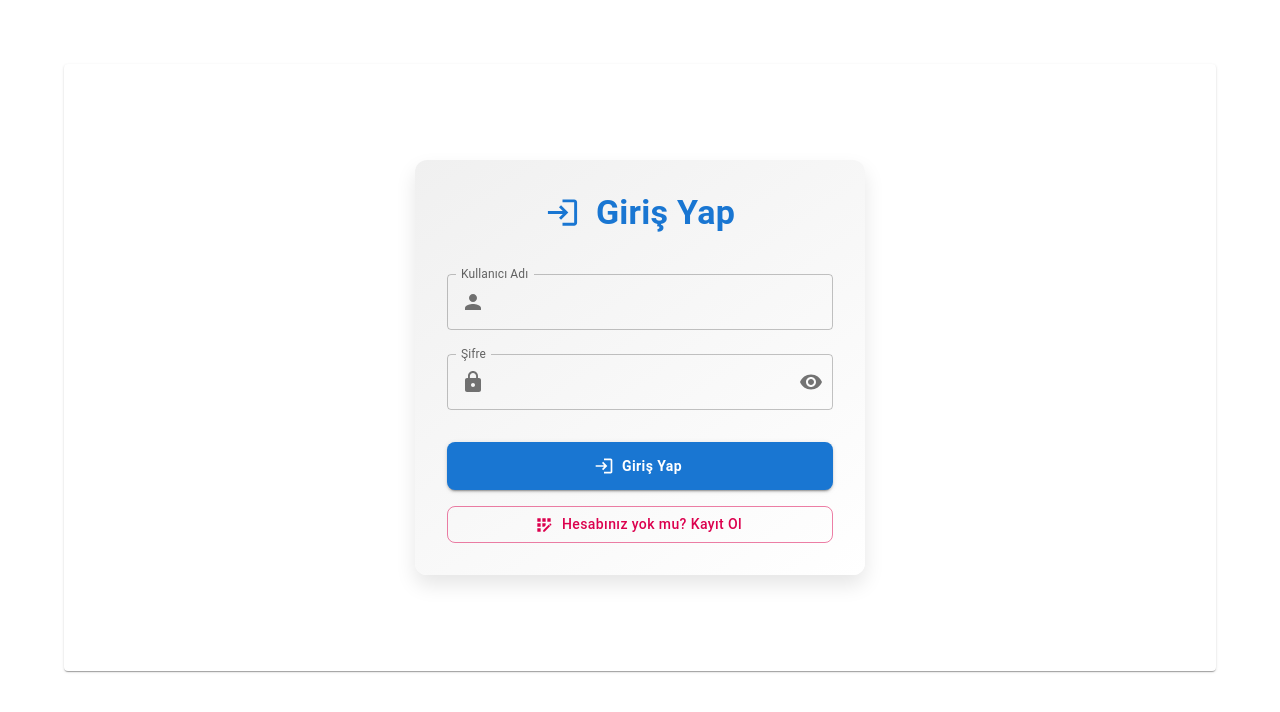
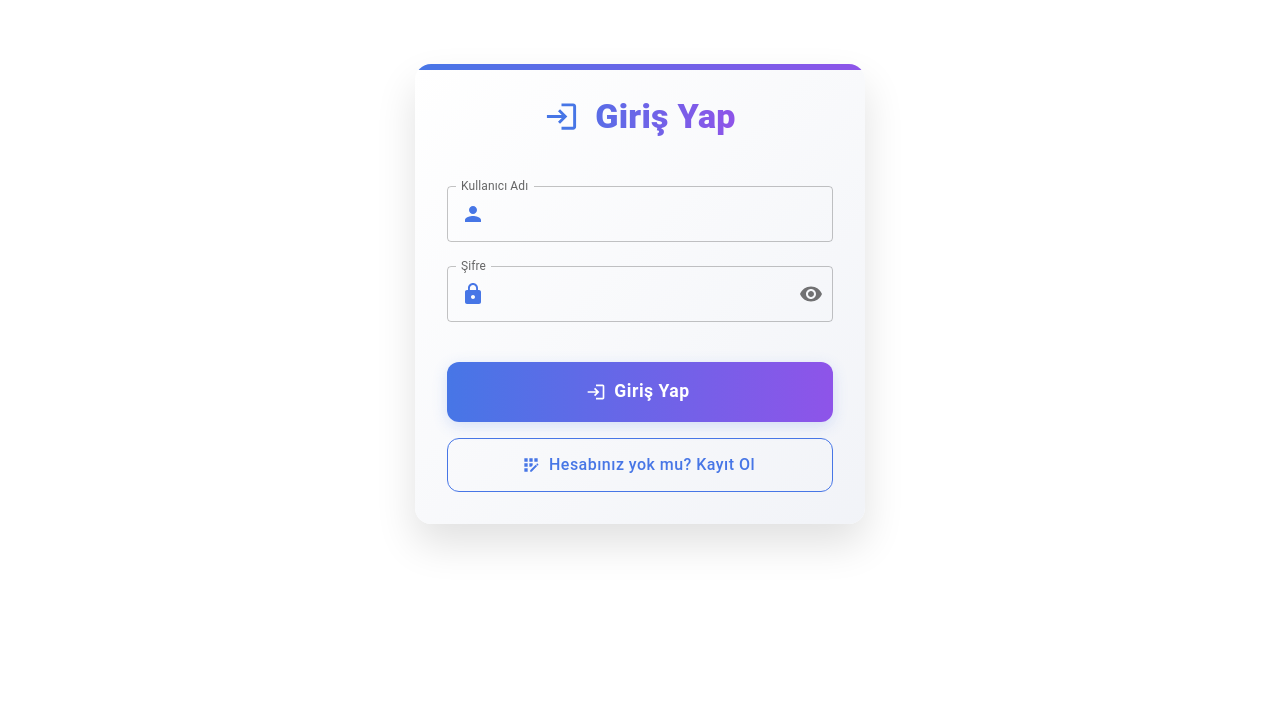
Before and after one commit to yavuzyigitmuhammetali/ChatHub-MERN, a React (Create React App) app in the folder client/: page /login in a window 1280 px wide. Shown: the top 712 px of the page. Built offline with nearby package versions, Linux system fonts and the light colour scheme.

Commit message:
I enchanted login screen

```diff
--- a/client/src/components/LoginForm.js
+++ b/client/src/components/LoginForm.js
@@ -59,24 +59,43 @@ const LoginForm = () => {
         display: 'flex',
         flexDirection: 'column',
         alignItems: 'center',
-        borderRadius: 3,
-        background: 'linear-gradient(145deg, #f0f0f0, #ffffff)',
-        boxShadow: '0 10px 20px rgba(0,0,0,0.1)'
+        borderRadius: 4,
+        background: 'linear-gradient(135deg, rgba(255,255,255,0.9) 0%, rgba(240,242,247,0.9) 100%)',
+        backdropFilter: 'blur(10px)',
+        boxShadow: '0 20px 40px rgba(0,0,0,0.12)',
+        position: 'relative',
+        overflow: 'hidden',
+        '&::before': {
+          content: '""',
+          position: 'absolute',
+          top: 0,
+          left: 0,
+          right: 0,
+          height: '6px',
+          background: 'linear-gradient(90deg, #4776E6 0%, #8E54E9 100%)',
+        },
       }}
     >
       <Typography
         variant="h4"
         component="h1"
         sx={{
-          mb: 3,
-          fontWeight: 'bold',
-          color: 'primary.main',
+          mb: 4,
+          fontWeight: 800,
+          background: 'linear-gradient(90deg, #4776E6 0%, #8E54E9 100%)',
+          backgroundClip: 'text',
+          WebkitBackgroundClip: 'text',
+          color: 'transparent',
           display: 'flex',
           alignItems: 'center',
-          gap: 2
+          gap: 2,
+          '& svg': {
+            fontSize: 35,
+            color: '#4776E6'
+          }
         }}
       >
-        <LoginIcon fontSize="large" /> Giriş Yap
+        <LoginIcon /> Giriş Yap
       </Typography>
 
       <form onSubmit={handleSubmit(onSubmit)} style={{ width: '100%' }}>
@@ -87,10 +106,20 @@ const LoginForm = () => {
           {...register('username')}
           error={!!errors.username}
           helperText={errors.username?.message}
+          sx={{
+            '& .MuiOutlinedInput-root': {
+              '&:hover fieldset': {
+                borderColor: '#4776E6',
+              },
+              '&.Mui-focused fieldset': {
+                borderColor: '#8E54E9',
+              },
+            },
+          }}
           InputProps={{
             startAdornment: (
               <InputAdornment position="start">
-                <PersonIcon color="action" />
+                <PersonIcon sx={{ color: '#4776E6' }} />
               </InputAdornment>
             ),
           }}
@@ -104,10 +133,20 @@ const LoginForm = () => {
           {...register('password')}
           error={!!errors.password}
           helperText={errors.password?.message}
+          sx={{
+            '& .MuiOutlinedInput-root': {
+              '&:hover fieldset': {
+                borderColor: '#4776E6',
+              },
+              '&.Mui-focused fieldset': {
+                borderColor: '#8E54E9',
+              },
+            },
+          }}
           InputProps={{
             startAdornment: (
               <InputAdornment position="start">
-                <LockIcon color="action" />
+                <LockIcon sx={{ color: '#4776E6' }} />
               </InputAdornment>
             ),
             endAdornment: (
@@ -115,6 +154,11 @@ const LoginForm = () => {
                 <IconButton
                   onClick={() => setShowPassword(!showPassword)}
                   edge="end"
+                  sx={{
+                    '&:hover': {
+                      color: '#8E54E9',
+                    },
+                  }}
                 >
                   {showPassword ? <VisibilityOff /> : <Visibility />}
                 </IconButton>
@@ -127,16 +171,24 @@ const LoginForm = () => {
           type="submit"
           fullWidth
           variant="contained"
-          color="primary"
           disabled={isSubmitting}
           startIcon={<LoginIcon />}
           sx={{
-            mt: 3,
+            mt: 4,
             mb: 2,
-            py: 1.5,
+            py: 1.8,
             fontWeight: 'bold',
-            borderRadius: 2,
-            textTransform: 'none'
+            borderRadius: 3,
+            textTransform: 'none',
+            fontSize: '1.1rem',
+            background: 'linear-gradient(90deg, #4776E6 0%, #8E54E9 100%)',
+            boxShadow: '0 4px 15px rgba(71, 118, 230, 0.2)',
+            transition: 'all 0.3s ease',
+            '&:hover': {
+              background: 'linear-gradient(90deg, #4776E6 30%, #8E54E9 90%)',
+              transform: 'translateY(-2px)',
+              boxShadow: '0 6px 20px rgba(71, 118, 230, 0.3)',
+            }
           }}
         >
           Giriş Yap
@@ -145,12 +197,22 @@ const LoginForm = () => {
         <Button
           fullWidth
           variant="outlined"
-          color="secondary"
           startIcon={<RegisterIcon />}
           onClick={() => navigate('/register')}
           sx={{
-            borderRadius: 2,
-            textTransform: 'none'
+            borderRadius: 3,
+            textTransform: 'none',
+            fontSize: '1rem',
+            py: 1.5,
+            borderColor: '#4776E6',
+            color: '#4776E6',
+            transition: 'all 0.3s ease',
+            '&:hover': {
+              borderColor: '#8E54E9',
+              color: '#8E54E9',
+              background: 'rgba(142, 84, 233, 0.05)',
+              transform: 'translateY(-2px)',
+            }
           }}
         >
           Hesabınız yok mu? Kayıt Ol
--- a/client/src/pages/LoginPage.js
+++ b/client/src/pages/LoginPage.js
@@ -5,9 +5,7 @@ import LoginForm from '../components/LoginForm';
 const LoginPage = () => {
   return (
     <Container component="main">
-      <Paper e sx={{ padding: 4, mt: 8 }}>
         <LoginForm />
-      </Paper>
     </Container>
   );
 };
```
